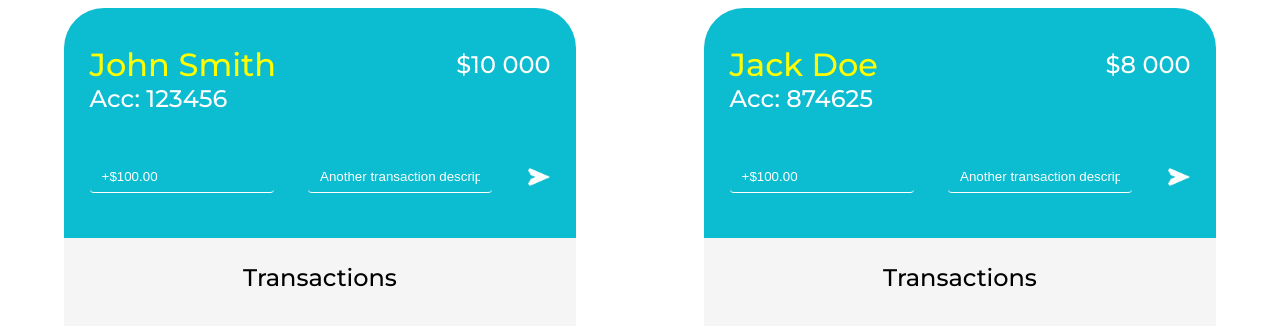
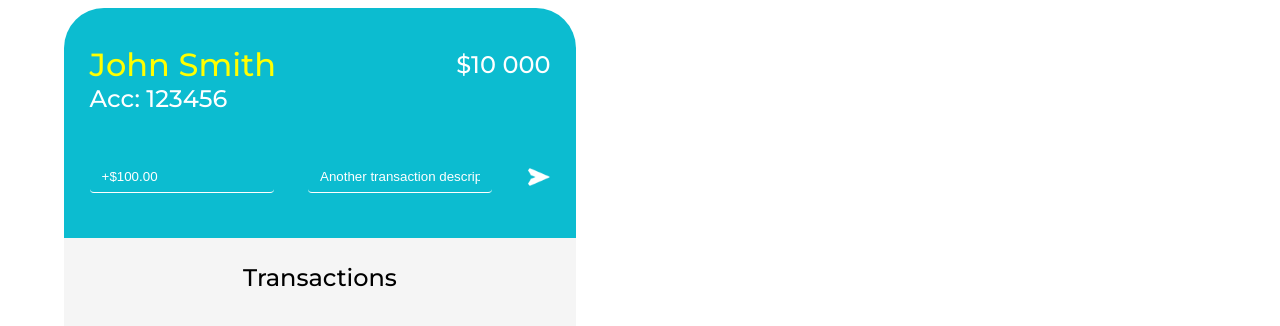
Before and after one commit to fari3001/Transfer-List, a React (Create React App) app: page / in a window 1280 px wide. Shown: the top 326 px of the page. Built offline with nearby package versions, Linux system fonts and the light colour scheme.

Commit message:
test modification

```diff
--- a/src/App.js
+++ b/src/App.js
@@ -28,7 +28,7 @@ function App() {
         <InterfaceOne amountOne={amountOne} animationLine={animationLine} setAnimationLine={setAnimationLine} amountTwo={amountTwo} total={total} totalTwo={totalTwo} setTotal={setTotal} setTotalTwo={setTotalTwo} setAmountOne={setAmountOne} description={description} setDescription={setDescription} date={date} transactionTwo={transactionTwo} />
       </div>
       <div className='interface-wrapper'>
-        <InterfaceTwo amountOne={amountOne} amountTwo={amountTwo} setTotal={setTotal} totalTwo={totalTwo} setTotalTwo={setTotalTwo} setAmountTwo={setAmountTwo} description={description} date={date} transactionTwo={transactionTwo} setTransactionTwo={setTransactionTwo} />
+        {/* <InterfaceTwo amountOne={amountOne} amountTwo={amountTwo} setTotal={setTotal} totalTwo={totalTwo} setTotalTwo={setTotalTwo} setAmountTwo={setAmountTwo} description={description} date={date} transactionTwo={transactionTwo} setTransactionTwo={setTransactionTwo} /> */}
       </div>
     </div>
     )
```
